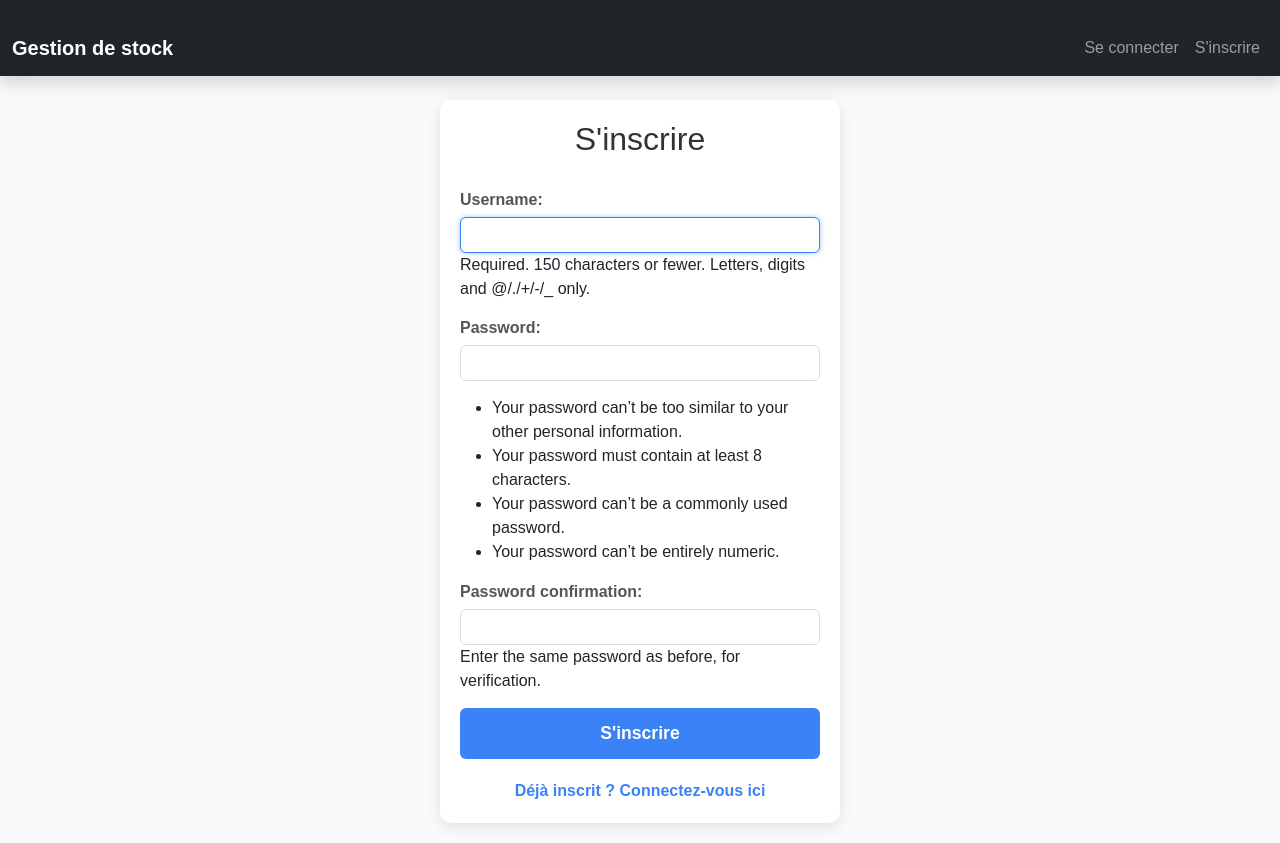
After one commit to TabarBaptiste/gestion_stock, a Django app: page /inscription/ in a window 1280 px wide. The commit adds this page. Run offline with Django 5.2, Linux system fonts and the light colour scheme.

Commit message:
Connexion et inscription personnalisées

```diff
--- a/gestion_stock/settings.py
+++ b/gestion_stock/settings.py
@@ -121,3 +121,6 @@ STATIC_URL = 'static/'
 # https://docs.djangoproject.com/en/5.2/ref/settings/#default-auto-field
 
 DEFAULT_AUTO_FIELD = 'django.db.models.BigAutoField'
+
+LOGIN_URL = '/login/'  # pour que @login_required redirige ici
+LOGIN_REDIRECT_URL = '/'  # redirection après connexion, ici vers liste_pieces
--- /dev/null
+++ b/stock/templates/registration/inscription.html
@@ -0,0 +1,114 @@
+<!DOCTYPE html>
+<html lang="fr">
+
+<head>
+    <meta charset="UTF-8">
+    <meta name="viewport" content="width=device-width, initial-scale=1.0">
+    <title>Document</title>
+</head>
+
+<body>
+    {% include 'stock/header.html' %}
+    <div class="container">
+        <h2>S'inscrire</h2>
+        <form method="post">
+            {% csrf_token %}
+            {{ form.as_p }}
+            <button type="submit" class="btn btn-primary">S'inscrire</button>
+        </form>
+        <a href="/admin/login/">Déjà inscrit ? Connectez-vous ici</a>
+    </div>
+</body>
+
+</html>
+<style>
+    body {
+        font-family: Arial, sans-serif;
+        background-color: #f9fafb;
+        margin: 0;
+        padding: 0;
+    }
+
+    .container {
+        max-width: 400px;
+        margin: 20px auto;
+        background: white;
+        padding: 20px;
+        border-radius: 10px;
+        box-shadow: 0 4px 15px rgba(0, 0, 0, 0.1);
+    }
+
+    h2 {
+        text-align: center;
+        color: #333;
+        margin-bottom: 30px;
+    }
+
+    form p {
+        margin-bottom: 15px;
+    }
+
+    label {
+        display: block;
+        font-weight: 600;
+        margin-bottom: 5px;
+        color: #555;
+    }
+
+    input[type="text"],
+    input[type="password"] {
+        width: 100%;
+        padding: 5px;
+        border: 1.8px solid #ddd;
+        border-radius: 6px;
+        font-size: 1rem;
+        transition: border-color 0.3s ease;
+    }
+
+    input[type="text"]:focus,
+    input[type="password"]:focus {
+        outline: none;
+        border-color: #3b82f6;
+        /* bleu clair */
+        box-shadow: 0 0 5px rgba(59, 130, 246, 0.5);
+    }
+
+    button.btn-primary {
+        width: 100%;
+        padding: 12px;
+        background-color: #3b82f6;
+        border: none;
+        border-radius: 6px;
+        color: white;
+        font-weight: 600;
+        font-size: 1.1rem;
+        cursor: pointer;
+        transition: background-color 0.3s ease;
+    }
+
+    button.btn-primary:hover {
+        background-color: #2563eb;
+        /* bleu plus foncé */
+    }
+
+    a {
+        display: block;
+        text-align: center;
+        margin-top: 20px;
+        color: #3b82f6;
+        text-decoration: none;
+        font-weight: 600;
+    }
+
+    a:hover {
+        text-decoration: underline;
+    }
+
+    /* Style des messages d'erreur */
+    .errorlist {
+        color: #dc2626;
+        /* rouge */
+        margin: 5px 0 15px 0;
+        font-size: 0.9rem;
+    }
+</style>
--- a/stock/templates/stock/header.html
+++ b/stock/templates/stock/header.html
@@ -31,15 +31,15 @@
                     <li class="nav-item">
                         <form id="logout-form" method="post" action="/admin/logout/?next=/">
                             {% csrf_token %}
-                            <button type="submit" class="nav-link">Se déconnecter</>
+                            <button type="submit" class="nav-link">Se déconnecter</button>
                         </form>
                     </li>
                     {% else %}
                     <li class="nav-item">
-                        <a class="nav-link" href="/admin/login/?next=/">Se connecter</a>
+                        <a class="nav-link" href="/login">Se connecter</a>
                     </li>
                     <li class="nav-item">
-                        <a class="nav-link" href="#">S'inscrire</a>
+                        <a class="nav-link" href="/inscription/">S'inscrire</a>
                     </li>
                     {% endif %}
                 </ul>
--- a/stock/urls.py
+++ b/stock/urls.py
@@ -8,5 +8,8 @@ urlpatterns = [
     path('ajouter/', views.ajouter_piece, name='ajouter_piece'),
     path('modifier/<int:pk>/', views.modifier_piece, name='modifier_piece'),
     path('supprimer/<int:pk>/', views.supprimer_piece, name='supprimer_piece'),
+    path('login/', views.user_login, name='login'),
+    path('inscription/', views.inscription, name='inscription'),
+
     # path('import_excel/', views.import_excel, name='import_excel'),
 ]
--- a/stock/views.py
+++ b/stock/views.py
@@ -5,6 +5,8 @@ from django.contrib.auth.decorators import login_required, user_passes_test
 from django.db.models import Q
 # import openpyxl
 from django.http import HttpResponse
+from django.contrib.auth.forms import UserCreationForm
+from django.contrib.auth import authenticate, login
 
 def est_admin(user):
     return user.is_staff
@@ -107,6 +109,31 @@ def supprimer_piece(request, pk):
         return redirect('stock:liste_pieces')
     return render(request, 'stock/confirm_delete.html', {'piece': piece})
 
+def user_login(request):
+    if request.method == 'POST':
+        username = request.POST.get('username')
+        password = request.POST.get('password')
+
+        user = authenticate(request, username=username, password=password)
+        if user is not None:
+            login(request, user)
+            return redirect('stock:liste_pieces')
+        else:
+            messages.error(request, "Nom d'utilisateur ou mot de passe incorrect.")
+
+    return render(request, 'registration/login.html')
+
+def inscription(request):
+    if request.method == 'POST':
+        form = UserCreationForm(request.POST)
+        if form.is_valid():
+            user = form.save()
+            login(request, user)
+            return redirect('stock:liste_pieces')
+    else:
+        form = UserCreationForm()
+    return render(request, 'registration/inscription.html', {'form': form})
+
 # def import_excel(request):
 #     try:
 #         if request.method == 'POST' and request.FILES['excel_file']:
```
Also changed, not shown: stock/templates/registration/login.html (added, +33 -0 lines), db.sqlite3.
